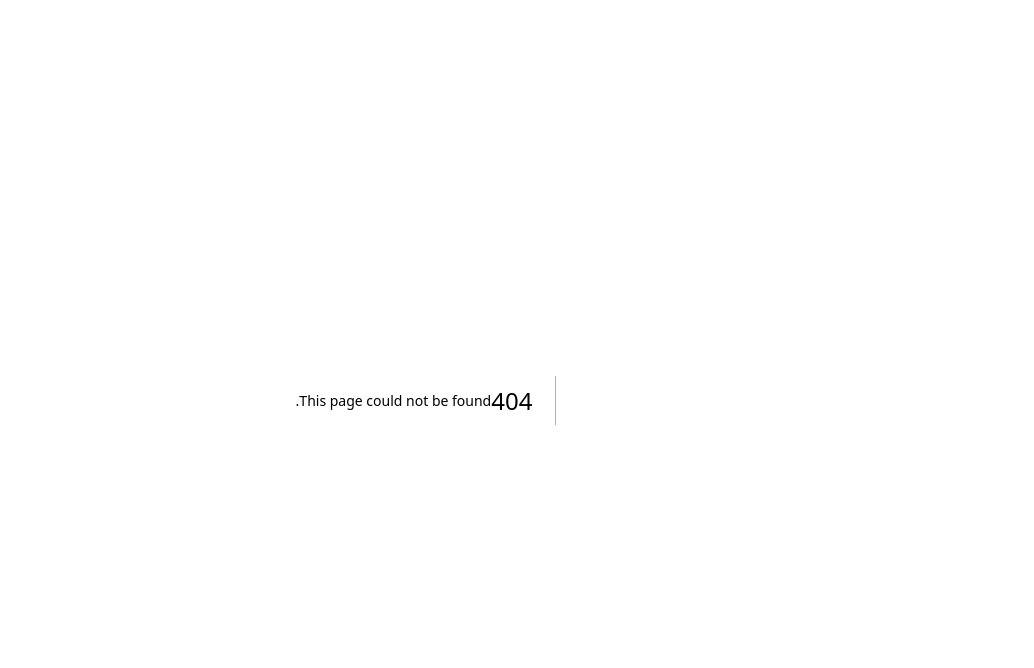
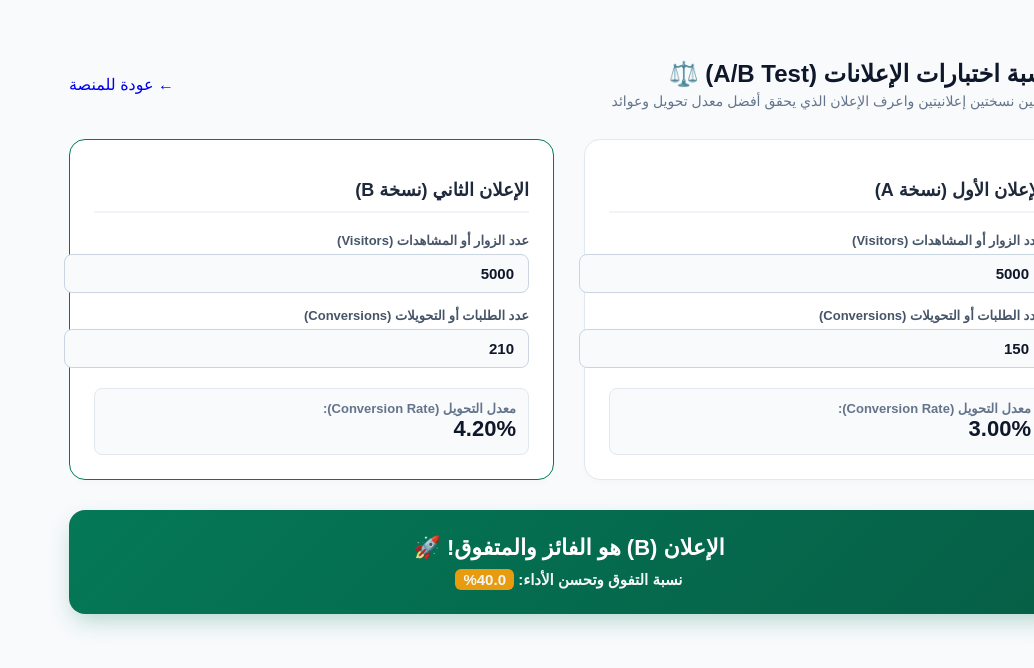
Before and after one commit to engaziasa-lang/engazia-app, a Next.js app: page /hub/sa/ab-test in a window 1280 px wide. Before the commit this address had no page. Shown: the top 668 px of the page, without its empty margins (246-1280 px from the left). Built offline with nearby package versions, Linux system fonts and the light colour scheme.

Commit message:
Create page.tsx

```diff
--- /dev/null
+++ b/app/hub/sa/ab-test/page.tsx
@@ -0,0 +1,121 @@
+'use client';
+
+import React, { useState } from 'react';
+import Link from 'next/link';
+
+export default function AbTestCalculatorSA() {
+  // بيانات الحملة A
+  const [visitorsA, setVisitorsA] = useState<number>(5000);
+  const [conversionsA, setConversionsA] = useState<number>(150);
+
+  // بيانات الحملة B
+  const [visitorsB, setVisitorsB] = useState<number>(5000);
+  const [conversionsB, setConversionsB] = useState<number>(210);
+
+  // حساب معدل التحويل لكل حملة
+  const rateA = visitorsA > 0 ? (conversionsA / visitorsA) * 100 : 0;
+  const rateB = visitorsB > 0 ? (conversionsB / visitorsB) * 100 : 0;
+
+  // تحديد الإعلان الفائز والفرق النسبة
+  const differencePercent = rateA > 0 ? ((rateB - rateA) / rateA) * 100 : 0;
+  const winner = rateB > rateA ? 'الإعلان (B) هو الفائز والمتفوق! 🚀' : rateA > rateB ? 'الإعلان (A) هو الفائز والمتفوق! 🚀' : 'النتائج متطابقة تماماً';
+
+  return (
+    <div className="tool-container">
+      <style jsx global>{`
+        body { background-color: #f8fafc; margin: 0; font-family: 'Tajawal', sans-serif; }
+        a { text-decoration: none; }
+      `}</style>
+      <style jsx>{`
+        .tool-container { direction: rtl; max-width: 1000px; margin: 40px auto; padding: 20px; }
+
+        .header { display: flex; align-items: center; justify-content: space-between; margin-bottom: 30px; }
+        .back-btn { background: #ffffff; border: 1px solid #cbd5e1; padding: 8px 16px; border-radius: 8px; color: #475569; font-weight: 700; font-size: 14px; transition: all 0.2s; display: flex; align-items: center; gap: 8px; }
+        .back-btn:hover { background: #f1f5f9; color: #0f172a; }
+
+        .title-box h1 { font-size: 24px; font-weight: 900; color: #0f172a; margin: 0 0 5px 0; }
+        .title-box p { color: #64748b; margin: 0; font-size: 14px; }
+
+        .grid-layout { display: grid; grid-template-columns: 1fr 1fr; gap: 30px; margin-bottom: 30px; }
+        @media(max-width: 768px) { .grid-layout { grid-template-columns: 1fr; } }
+
+        .card { background: #ffffff; border-radius: 16px; padding: 24px; border: 1px solid #e2e8f0; box-shadow: 0 4px 6px -1px rgba(0,0,0,0.02); }
+        .card-title { font-size: 18px; font-weight: 800; color: #1e293b; margin-bottom: 20px; border-bottom: 2px solid #f1f5f9; padding-bottom: 10px; }
+
+        .input-group { margin-bottom: 15px; }
+        .input-group label { display: block; font-size: 13px; font-weight: 700; color: #475569; margin-bottom: 6px; }
+        .input-wrapper input { width: 100%; padding: 10px 14px; border: 1px solid #cbd5e1; border-radius: 8px; font-size: 15px; font-family: 'Tajawal', sans-serif; outline: none; transition: border 0.2s; background: #f8fafc; color: #0f172a; font-weight: 600; }
+        .input-wrapper input:focus { border-color: #047857; background: #ffffff; }
+
+        .result-banner { background: linear-gradient(135deg, #047857 0%, #065f46 100%); color: #fff; border-radius: 16px; padding: 25px; text-align: center; box-shadow: 0 10px 25px -5px rgba(4,120,87,0.3); }
+        .result-banner h2 { margin: 0 0 10px 0; font-size: 22px; font-weight: 900; }
+        .result-banner p { margin: 0; font-size: 15px; opacity: 0.95; font-weight: 600; }
+      `}</style>
+
+      <div className="header">
+        <div className="title-box">
+          <h1>حاسبة اختبارات الإعلانات (A/B Test) ⚖️</h1>
+          <p>قارن بين نسختين إعلانيتين واعرف الإعلان الذي يحقق أفضل معدل تحويل وعوائد</p>
+        </div>
+        <Link href="/hub/sa" className="back-btn">
+          <span>←</span> عودة للمنصة
+        </Link>
+      </div>
+
+      <div className="grid-layout">
+        {/* إدخال بيانات الإعلان A */}
+        <div className="card" style={{ borderColor: rateA >= rateB ? '#047857' : '#e2e8f0' }}>
+          <h2 className="card-title">الإعلان الأول (نسخة A)</h2>
+
+          <div className="input-group">
+            <label>عدد الزوار أو المشاهدات (Visitors)</label>
+            <div className="input-wrapper">
+              <input type="number" min="0" value={visitorsA || ''} onChange={(e) => setVisitorsA(Number(e.target.value))} />
+            </div>
+          </div>
+
+          <div className="input-group">
+            <label>عدد الطلبات أو التحويلات (Conversions)</label>
+            <div className="input-wrapper">
+              <input type="number" min="0" value={conversionsA || ''} onChange={(e) => setConversionsA(Number(e.target.value))} />
+            </div>
+          </div>
+
+          <div style={{ marginTop: '20px', padding: '12px', background: '#f8fafc', borderRadius: '8px', border: '1px solid #e2e8f0' }}>
+            <span style={{ fontSize: '13px', color: '#64748b', fontWeight: 700, display: 'block' }}>معدل التحويل (Conversion Rate):</span>
+            <span style={{ fontSize: '22px', fontWeight: 900, color: '#0f172a' }}>{rateA.toFixed(2)}%</span>
+          </div>
+        </div>
+
+        {/* إدخال بيانات الإعلان B */}
+        <div className="card" style={{ borderColor: rateB > rateA ? '#047857' : '#e2e8f0' }}>
+          <h2 className="card-title">الإعلان الثاني (نسخة B)</h2>
+
+          <div className="input-group">
+            <label>عدد الزوار أو المشاهدات (Visitors)</label>
+            <div className="input-wrapper">
+              <input type="number" min="0" value={visitorsB || ''} onChange={(e) => setVisitorsB(Number(e.target.value))} />
+            </div>
+          </div>
+
+          <div className="input-group">
+            <label>عدد الطلبات أو التحويلات (Conversions)</label>
+            <div className="input-wrapper">
+              <input type="number" min="0" value={conversionsB || ''} onChange={(e) => setConversionsB(Number(e.target.value))} />
+            </div>
+          </div>
+
+          <div style={{ marginTop: '20px', padding: '12px', background: '#f8fafc', borderRadius: '8px', border: '1px solid #e2e8f0' }}>
+            <span style={{ fontSize: '13px', color: '#64748b', fontWeight: 700, display: 'block' }}>معدل التحويل (Conversion Rate):</span>
+            <span style={{ fontSize: '22px', fontWeight: 900, color: '#0f172a' }}>{rateB.toFixed(2)}%</span>
+          </div>
+        </div>
+      </div>
+
+      <div className="result-banner">
+        <h2>{winner}</h2>
+        <p>نسبة التفوق وتحسن الأداء: <span style={{ background: '#f59e0b', padding: '2px 8px', borderRadius: '6px', fontWeight: 900 }}>{Math.abs(differencePercent).toFixed(1)}%</span></p>
+      </div>
+    </div>
+  );
+}
```
